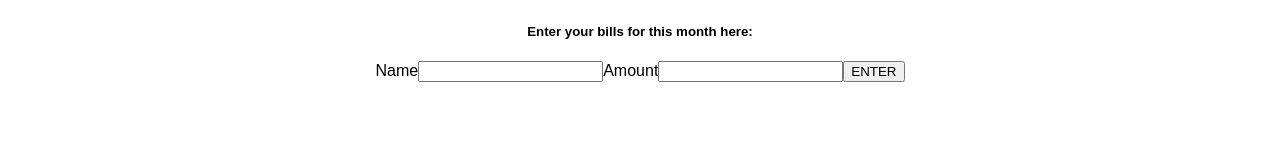
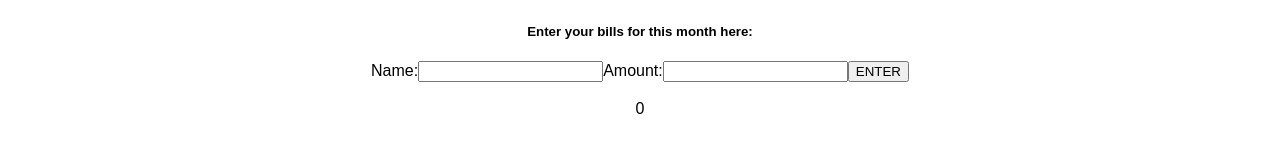
Before and after one commit to JDumadag25/money-manage, a React (Create React App) app: page / in a window 1280 px wide. Shown: the part 263-416 px from the top of the page. Built offline with nearby package versions, Linux system fonts and the light colour scheme.

Commit message:
figuring out why amount appends

```diff
--- a/src/components/Bills.js
+++ b/src/components/Bills.js
@@ -18,7 +18,8 @@ class Bills extends React.Component{
     return(
     <div>
       {bills}
-      {billTotal}
+      {billTotal}<br></br>
+    {parseInt(this.props.totalAmount)}
     </div>
     )
   }
--- a/src/components/BillsForm.js
+++ b/src/components/BillsForm.js
@@ -7,7 +7,8 @@ class BillsForm extends React.Component{
     bills:[],
     name:'',
     amount:'',
-    newTotal: 0
+    newTotal: 0,
+    totalAmount:0
   }
 
   enterBills = () => {
@@ -26,7 +27,8 @@ class BillsForm extends React.Component{
     newBill.name = this.state.name
     newBill.amount = this.state.amount
     await this.setState({
-      bills: [...this.state.bills, newBill]
+      bills: [...this.state.bills, newBill],
+      totalAmount: this.state.totalAmount + this.state.amount
     })
 
   }
@@ -38,17 +40,17 @@ class BillsForm extends React.Component{
       <div>
         <h5>Enter your bills for this month here:</h5>
         <form onSubmit={this.handleSubmit}>
-          <label>Name
+          <label>Name:
           <input type='text' name='name' onChange={this.handleChange}></input>
           </label>
-          <label>Amount
+          <label>Amount:
           <input type='number' name='amount' onChange={this.handleChange}></input>
           </label>
           <button onClick={this.enterBills}>ENTER</button>
         </form>
       </div>
       <div>
-        <Bills bills={this.state.bills}/>
+        <Bills bills={this.state.bills} totalAmount={this.state.totalAmount}/>
       </div>
     </div>
 
```
